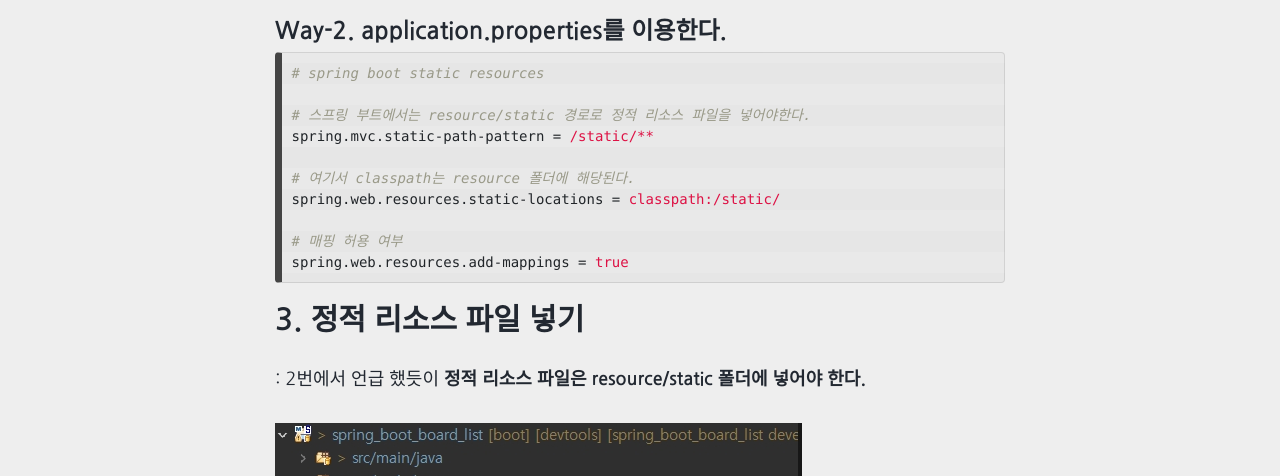
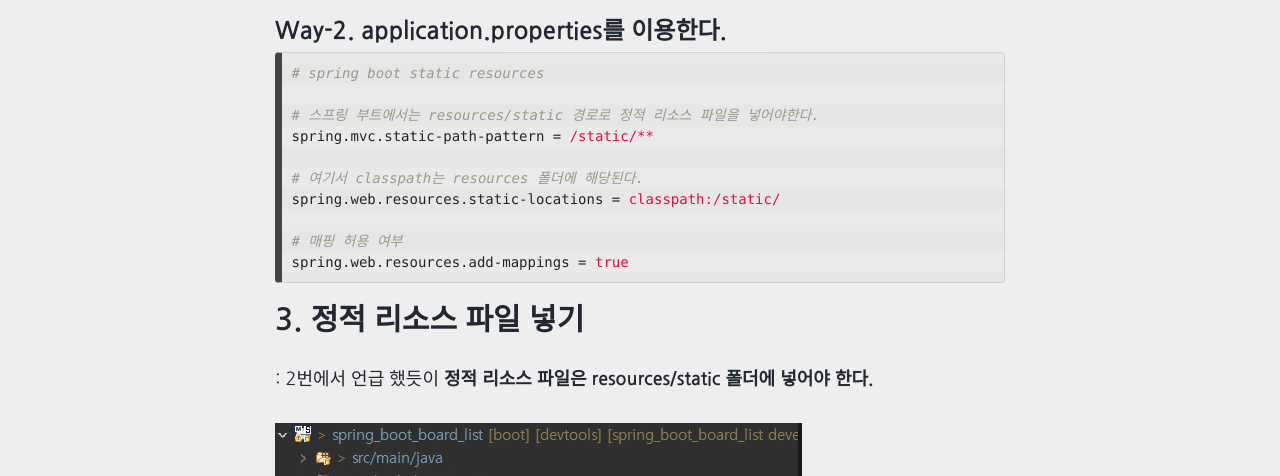
Before and after one commit to roqhdehd502/roqhdehd502.github.io, a Jekyll site: the page built from _posts/WebDev/2021-02-26-116.md, in a window 1280 px wide and 900 px high, scrolled down 1092 px. Shown: the part 153-629 px from the top of the window. Built offline with Jekyll 4.4.1, drawn with Linux system fonts in a browser that asks for light colours; nearby versions of some CDN libraries.

Commit message:
Update 2021-02-26-116.md

````diff
--- a/_posts/WebDev/2021-02-26-116.md
+++ b/_posts/WebDev/2021-02-26-116.md
@@ -45,10 +45,10 @@ public class WebConfiguration implements WebMvcConfigurer { // WebMvcConfigurer
 ```properties
 # spring boot static resources
 
-# 스프링 부트에서는 resource/static 경로로 정적 리소스 파일을 넣어야한다.
+# 스프링 부트에서는 resources/static 경로로 정적 리소스 파일을 넣어야한다.
 spring.mvc.static-path-pattern = /static/**
 
-# 여기서 classpath는 resource 폴더에 해당된다.
+# 여기서 classpath는 resources 폴더에 해당된다.
 spring.web.resources.static-locations = classpath:/static/
 
 # 매핑 허용 여부
@@ -57,7 +57,7 @@ spring.web.resources.add-mappings = true
 
 ## 3. 정적 리소스 파일 넣기
 
-: 2번에서 언급 했듯이 **정적 리소스 파일은 resource/static 폴더에 넣어야 한다.**
+: 2번에서 언급 했듯이 **정적 리소스 파일은 resources/static 폴더에 넣어야 한다.**
 
 ![Ex03](/assets/img/21-02-26_116_3번.jpg)
 
````
